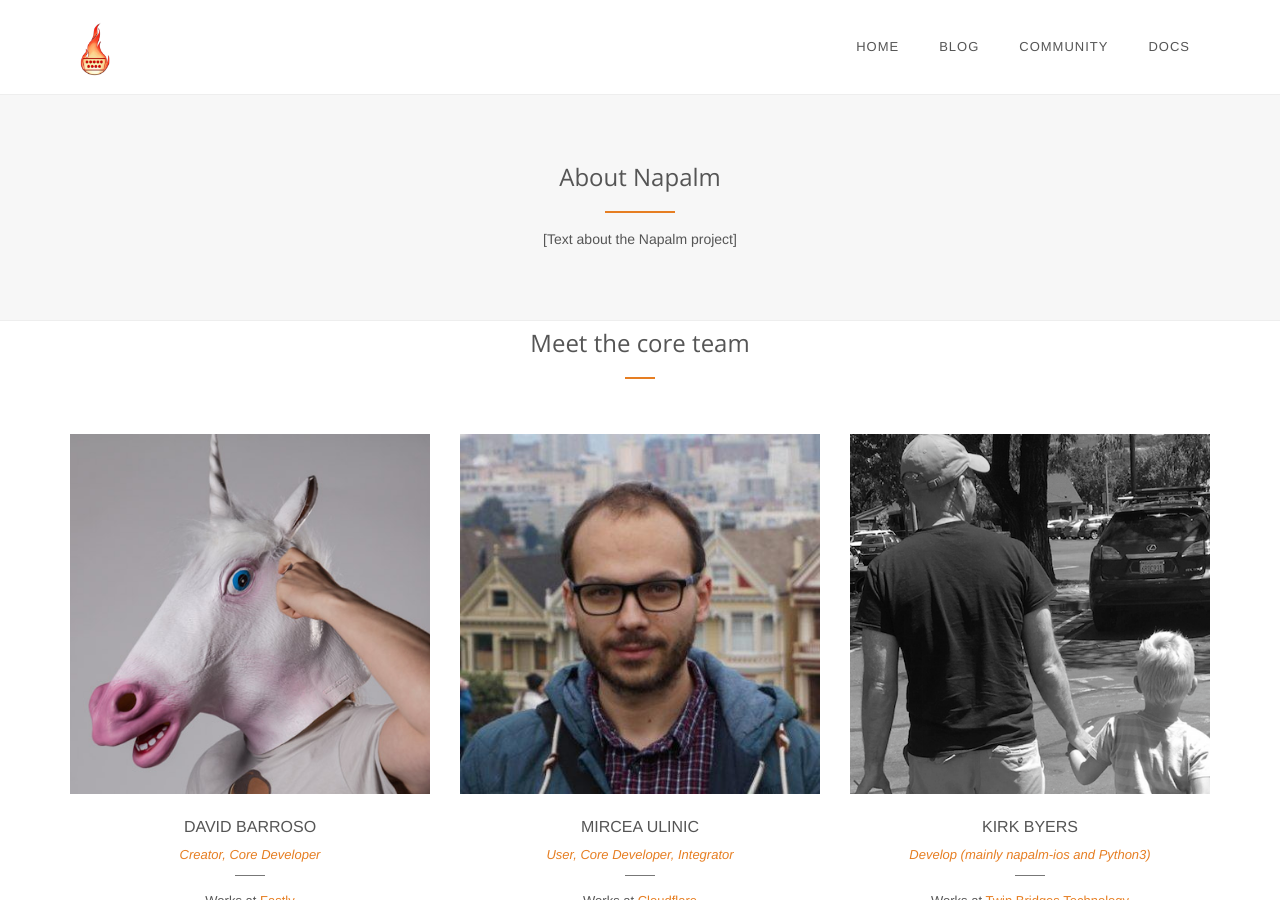
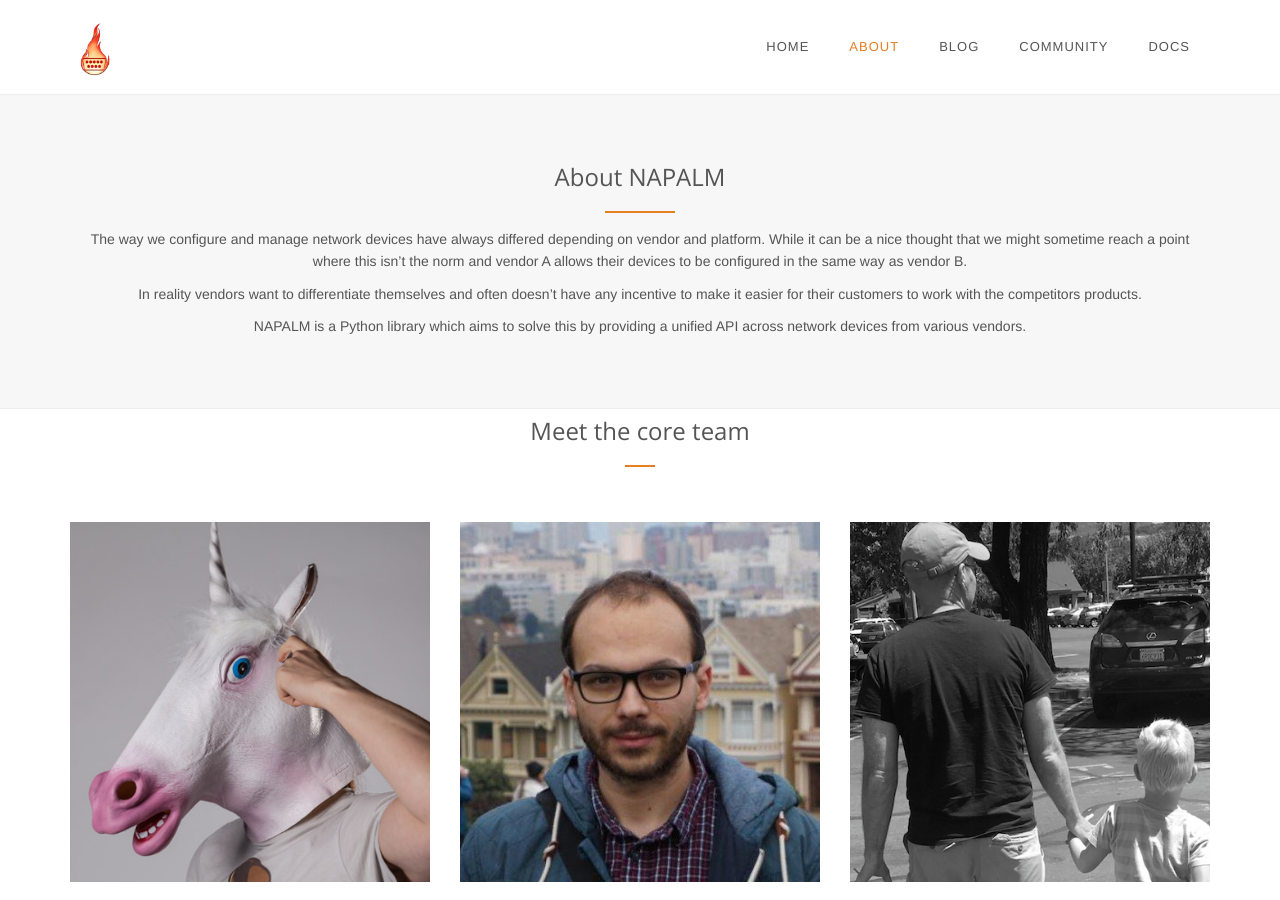
Before and after one commit to napalm-automation/napalm-automation.github.io, a Jekyll site: the page built from _pages/about.md, in a window 1280 px wide and 900 px high. Built offline with Jekyll 4.4.1, drawn with Linux system fonts in a browser that asks for light colours.

Commit message:
About section

```diff
--- a/_data/navigation.yml
+++ b/_data/navigation.yml
@@ -1,6 +1,8 @@
 primary:
   - title: Home
     url: /
+  - title: About
+    url: /about/
   - title: Blog
     url: /blog/
   - title: Community
--- a/_layouts/about.html
+++ b/_layouts/about.html
@@ -4,7 +4,7 @@
 <div class="bg-grey">
   <div class="container content-sm">
     <div class="headline-center">
-      <h2 class="title-v2 title-center">About Napalm</h2>
+      <h2 class="title-v2 title-center">About NAPALM</h2>
       {{ content }}
     </div>
   </div>
--- a/_pages/about.md
+++ b/_pages/about.md
@@ -1,7 +1,11 @@
 ---
-title: "About Napalm"
+title: "About NAPALM"
 layout: about
 permalink: /about/
-description: "About Napalm"
+description: "About NAPALM"
 ---
-[Text about the Napalm project]
+The way we configure and manage network devices have always differed depending on vendor and platform. While it can be a nice thought that we might sometime reach a point where this isn't the norm and vendor A allows their devices to be configured in the same way as vendor B.
+
+In reality vendors want to differentiate themselves and often doesn't have any incentive to make it easier for their customers to work with the competitors products.
+
+NAPALM is a Python library which aims to solve this by providing a unified API across network devices from various vendors.
```
